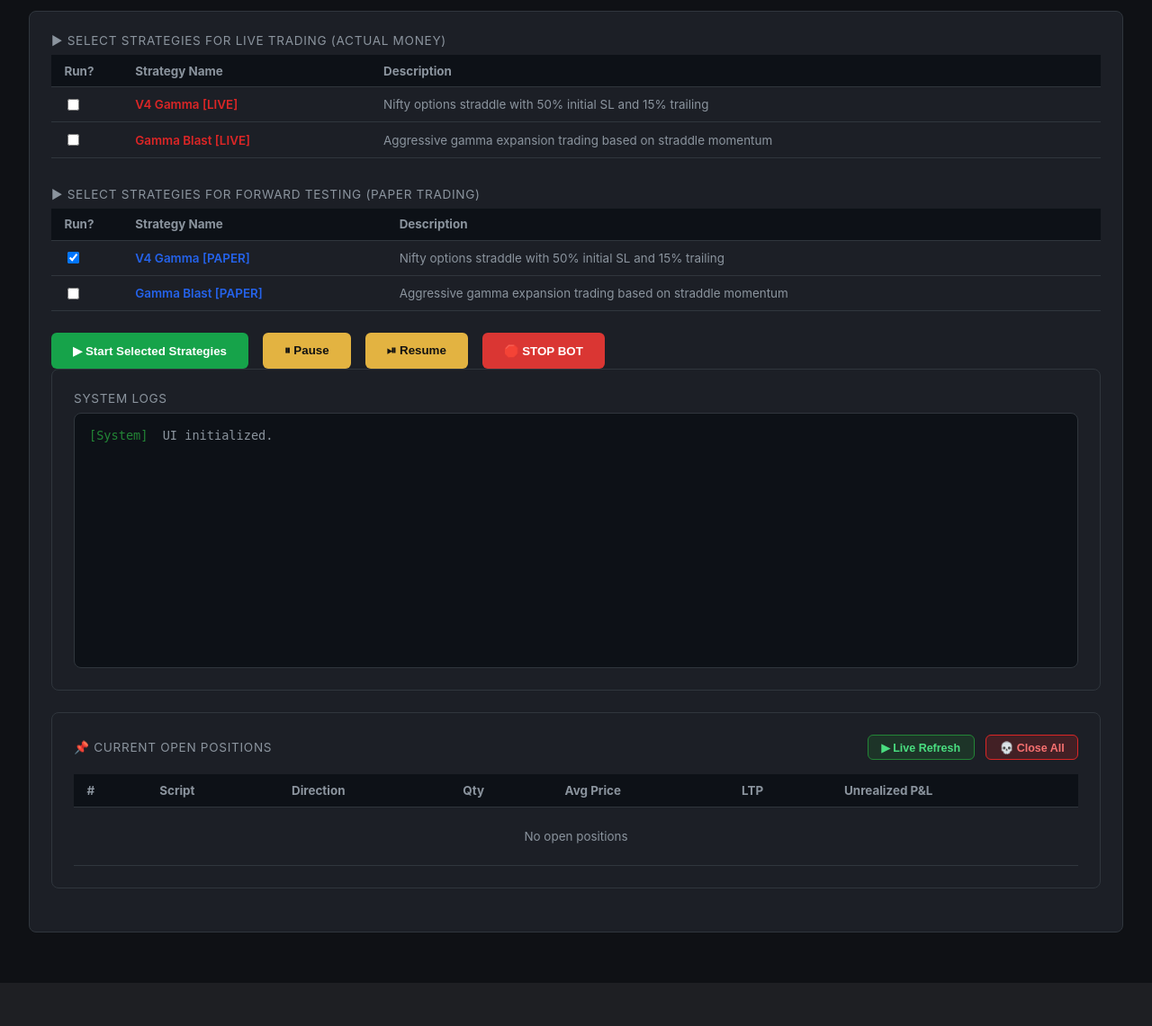
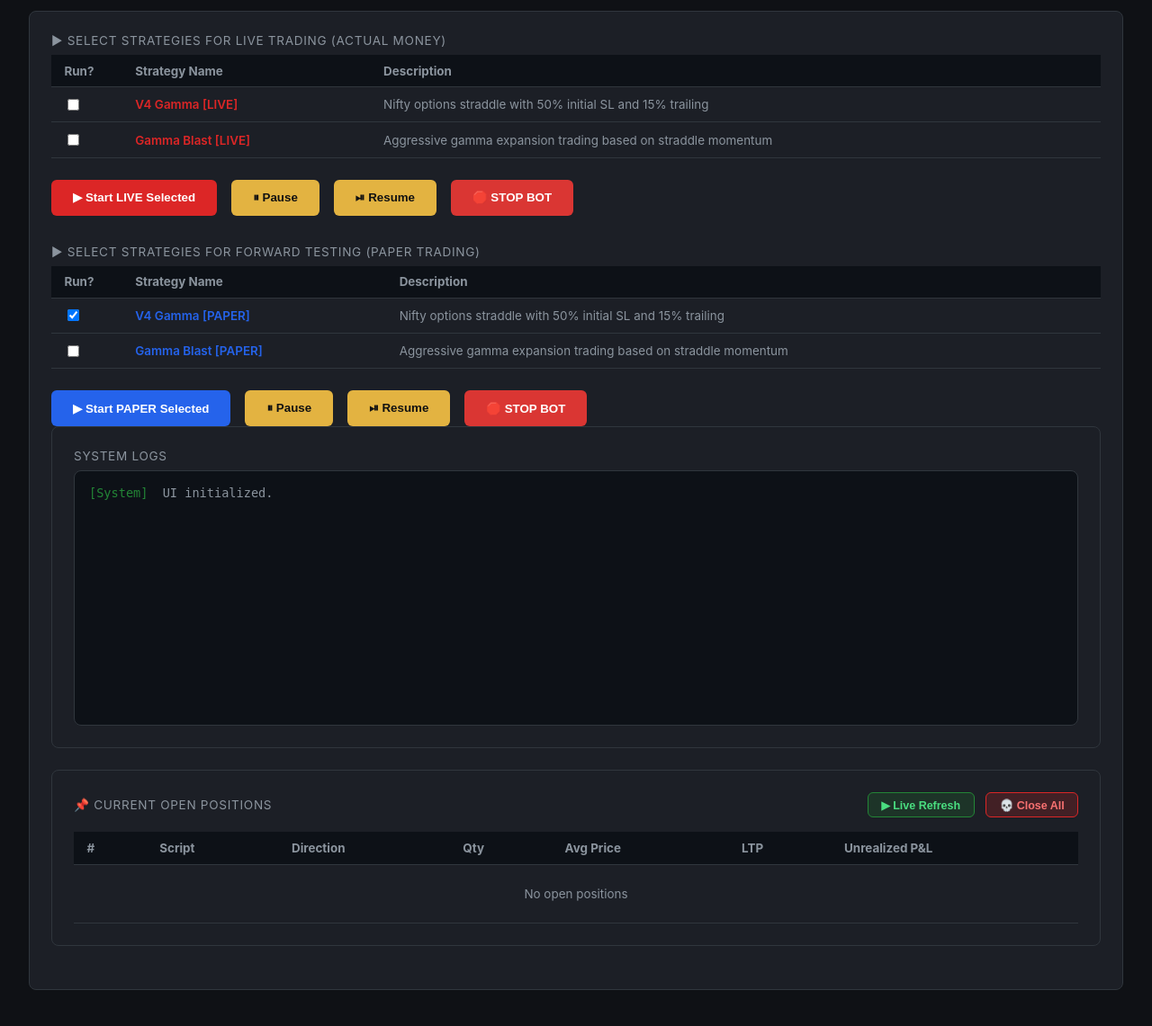
Before and after one commit to anoopverma/AntiGravity, a Flask app: page / in a window 1280 px wide. Shown: the part 277-1418 px from the top of the page at 90% size. Before the commit the page ends 1370 px from the top, so only its background shows below. Run offline with Flask 3, Linux system fonts and the light colour scheme; the visitor is signed in with stand-in values (Sample User, id 1).

Commit message:
Duplicate action buttons into live section, filter starts independently.

```diff
--- a/templates/index.html
+++ b/templates/index.html
@@ -322,6 +322,15 @@
                 </tbody>
             </table>
 
+            </table>
+            <div class="controls" style="margin-bottom: 2rem;">
+                <button class="btn-start" style="background:#dc2626;" onclick="handleAction('start', 'live')">▶ Start
+                    LIVE Selected</button>
+                <button class="btn-pause" onclick="handleAction('pause')">⏸ Pause</button>
+                <button class="btn-pause" onclick="handleAction('resume')">⏯ Resume</button>
+                <button class="btn-exit" onclick="handleAction('stop')">🛑 STOP BOT</button>
+            </div>
+
             <div class="card-title" style="margin-top:2rem;">▶ Select Strategies for FORWARD Testing (Paper Trading)
             </div>
             <table class="pos-table" id="paper-strategies-table" style="margin-bottom: 1.5rem;">
@@ -349,13 +358,11 @@
             </table>
 
             <div class="controls" style="margin-bottom: 0;">
-                <div class="controls" style="margin-bottom: 0;">
-                    <button class="btn-start" style="background:#16a34a;" onclick="handleAction('start')">▶ Start
-                        Selected Strategies</button>
-                    <button class="btn-pause" onclick="handleAction('pause')">⏸ Pause</button>
-                    <button class="btn-pause" onclick="handleAction('resume')">⏯ Resume</button>
-                    <button class="btn-exit" onclick="handleAction('stop')">🛑 STOP BOT</button>
-                </div>
+                <button class="btn-start" style="background:#2563eb;" onclick="handleAction('start', 'paper')">▶ Start
+                    PAPER Selected</button>
+                <button class="btn-pause" onclick="handleAction('pause')">⏸ Pause</button>
+                <button class="btn-pause" onclick="handleAction('resume')">⏯ Resume</button>
+                <button class="btn-exit" onclick="handleAction('stop')">🛑 STOP BOT</button>
             </div>
 
             <div class="card">
@@ -445,18 +452,25 @@
                 }
             }
 
-            async function handleAction(action) {
+            async function handleAction(action, targetType = 'all') {
                 try {
                     let payload = {};
                     if (action === 'start') {
-                        const liveBoxes = document.querySelectorAll('.strat-checkbox-live:checked');
-                        const paperBoxes = document.querySelectorAll('.strat-checkbox-paper:checked');
+                        let liveSelected = [];
+                        let paperSelected = [];
 
-                        const liveSelected = Array.from(liveBoxes).map(cb => cb.value);
-                        const paperSelected = Array.from(paperBoxes).map(cb => cb.value);
+                        if (targetType === 'all' || targetType === 'live') {
+                            const liveBoxes = document.querySelectorAll('.strat-checkbox-live:checked');
+                            liveSelected = Array.from(liveBoxes).map(cb => cb.value);
+                        }
+
+                        if (targetType === 'all' || targetType === 'paper') {
+                            const paperBoxes = document.querySelectorAll('.strat-checkbox-paper:checked');
+                            paperSelected = Array.from(paperBoxes).map(cb => cb.value);
+                        }
 
                         if (liveSelected.length === 0 && paperSelected.length === 0) {
-                            alert("Please select at least one strategy to run.");
+                            alert(`Please select at least one strategy to run for ${targetType.toUpperCase()} mode.`);
                             return;
                         }
                         if (liveSelected.length > 0) {
```
